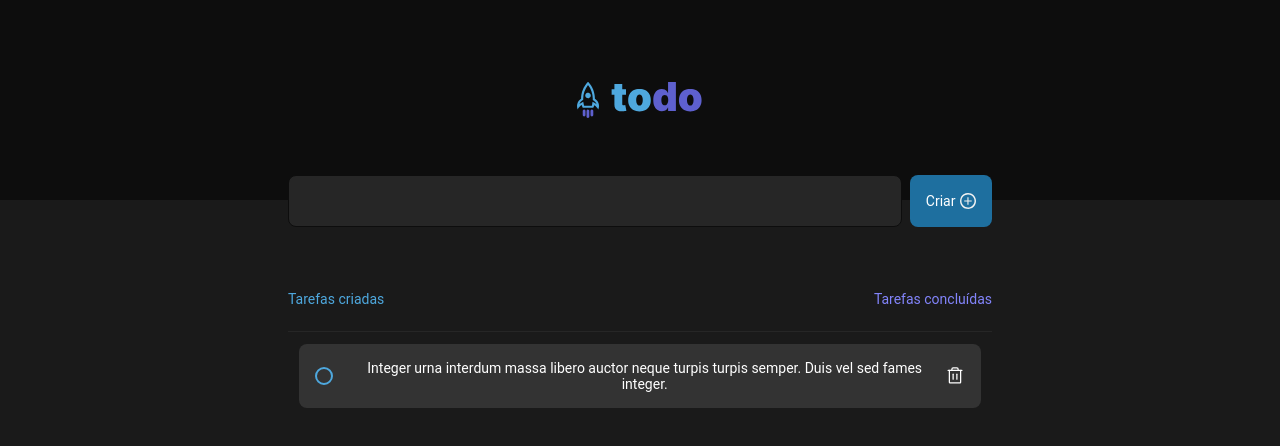
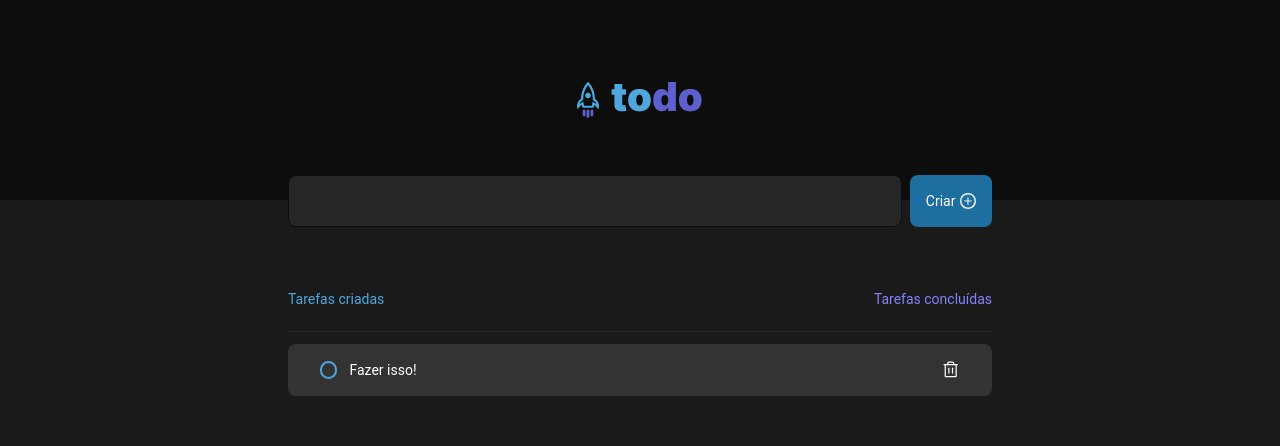
Before and after one commit to laisescorcio/todolist-rocketseat-reactjs, a React (Vite) app: page / in a window 1280 px wide. Shown: the top 446 px of the page. Built offline with nearby package versions, Linux system fonts and the light colour scheme.

Commit message:
style: Card style fixed

```diff
--- a/src/components/Card.jsx
+++ b/src/components/Card.jsx
@@ -8,6 +8,9 @@ import styles from './Card.module.css'
 
 export default function Card() {
   const [isDone, setIsDone] = useState(false)
+  const [ itemToDo, setItemToDo] = useState('Fazer isso!')
+
+  console.log('itemToDo', itemToDo)
 
     function handleCheckbox() {
         setIsDone(!isDone)
@@ -21,10 +24,12 @@ export default function Card() {
                 className={ isDone ? `${styles.wraperCardIsDone}` : `${styles.wraperCard}`}
                 onClick={handleCheckbox}
             >
+                <div className={styles.wraperCardFirstBox}>
                 <checkbox className={styles.checkbox}>
                     {/* { disabled && <img src={checkedBox}/> } */}
                 </checkbox>
-                <span className={styles.content}> Integer urna interdum massa libero auctor neque turpis turpis semper. Duis vel sed fames integer.</span>
+                <span className={styles.content}>{itemToDo}</span>
+                </div>
                 <Trash size={20} />
             </button>
         </div>
--- a/src/components/Card.module.css
+++ b/src/components/Card.module.css
@@ -11,11 +11,12 @@
 
 .wraperCard,
 .wraperCardIsDone {
+    width: 100%;
     display: flex;
     flex-direction: row;
     align-items: center;
-    justify-content: center;
-    padding: 1rem;
+    justify-content: space-between;
+    padding: 1rem 2rem;
     background-color: var(--gray-400);
     border-radius: 8px;
     font-size: var(--font-size-100);
@@ -29,7 +30,14 @@
     text-decoration: line-through;
 }
 
-.checkbox {
+.wraperCardFirstBox {
+    width: 100%;
+    display: flex;
+    align-items: center;
+    justify-content: flex-start;
+}
+
+.wraperCardFirstBox .checkbox {
     cursor: pointer;
     width: 1.091rem;
     height: 1.091rem;
```
